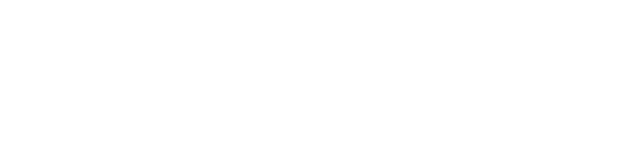
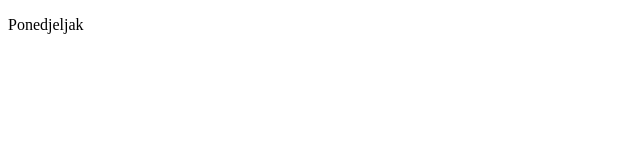
Before and after one commit to rvuk7/domacaZadaca, a plain HTML site: page index.html in a window 1280 px wide. Shown: the whole page, without its empty margins (0-640 px from the left). Drawn offline with Linux system fonts and the light colour scheme.

Commit message:
pushPonedjeljak

```diff
--- a/index.html
+++ b/index.html
@@ -7,5 +7,7 @@
     <meta name="author" content="Renato Vuk" />
     <title>Domaca zadaca - brnachevi</title>
   </head>
-  <body></body>
+  <body>
+    <p>Ponedjeljak</p>
+  </body>
 </html>
```
